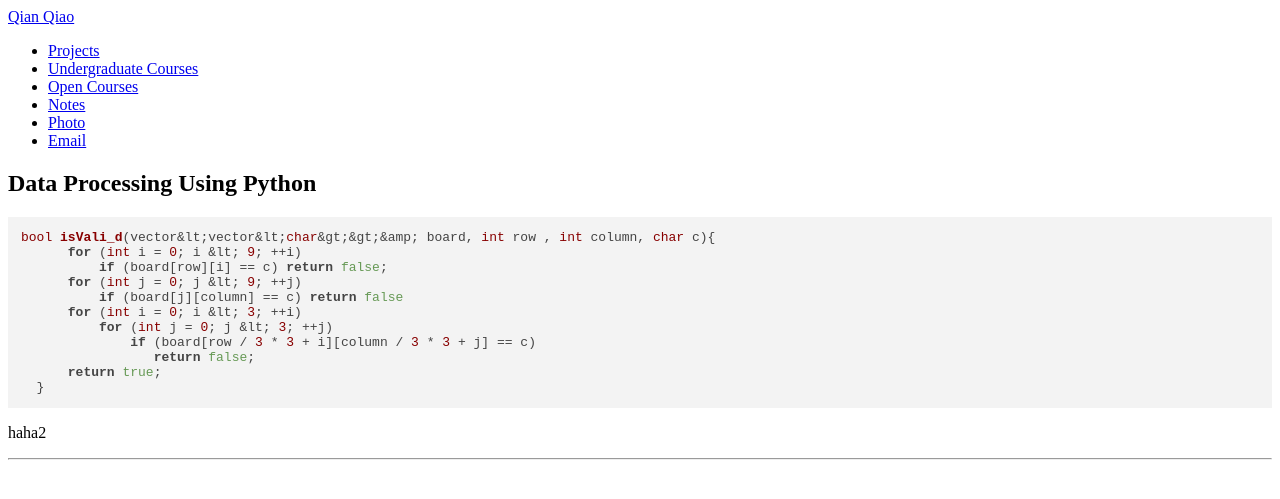
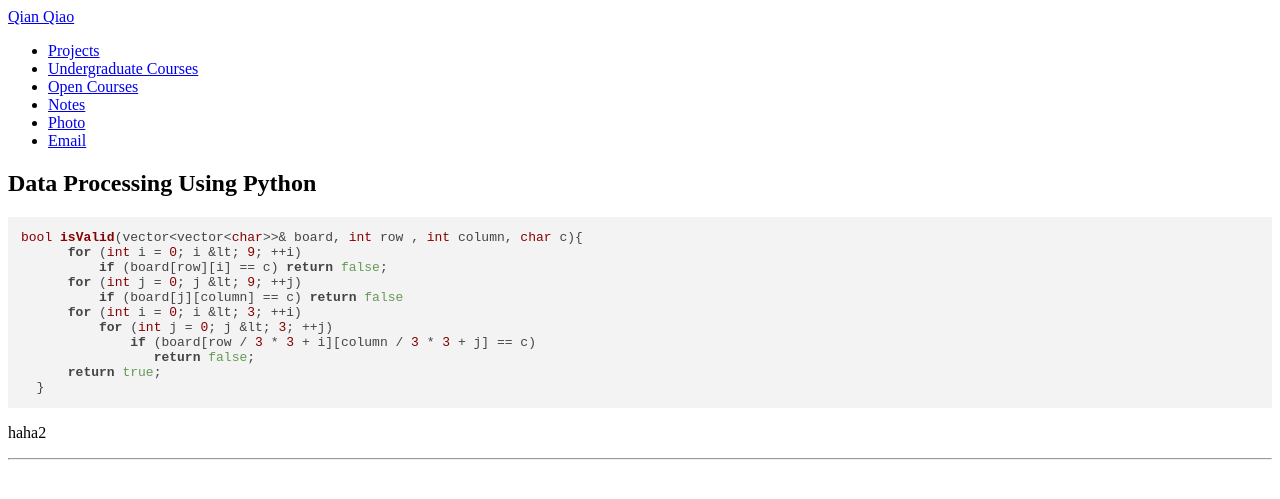
Before and after one commit to yoyomaki/yoyomaki.github.io, a Jekyll site: the page built from pages/publnotes/python_notes.md, in a window 1280 px wide. Shown: the top 499 px of the page. Built offline with Jekyll 4.4.1, drawn with Linux system fonts in a browser that asks for light colours; nearby versions of some CDN libraries.

Commit message:
edited python note

````diff
--- a/pages/publnotes/python_notes.md
+++ b/pages/publnotes/python_notes.md
@@ -6,7 +6,7 @@ description: Data Processing Using Python
 
 
 ```cpp
-bool isVali_d(vector&lt;vector&lt;char&gt;&gt;&amp; board, int row , int column, char c){
+bool isValid(vector<vector<char>>& board, int row , int column, char c){
       for (int i = 0; i &lt; 9; ++i)
           if (board[row][i] == c) return false;
       for (int j = 0; j &lt; 9; ++j)
````
